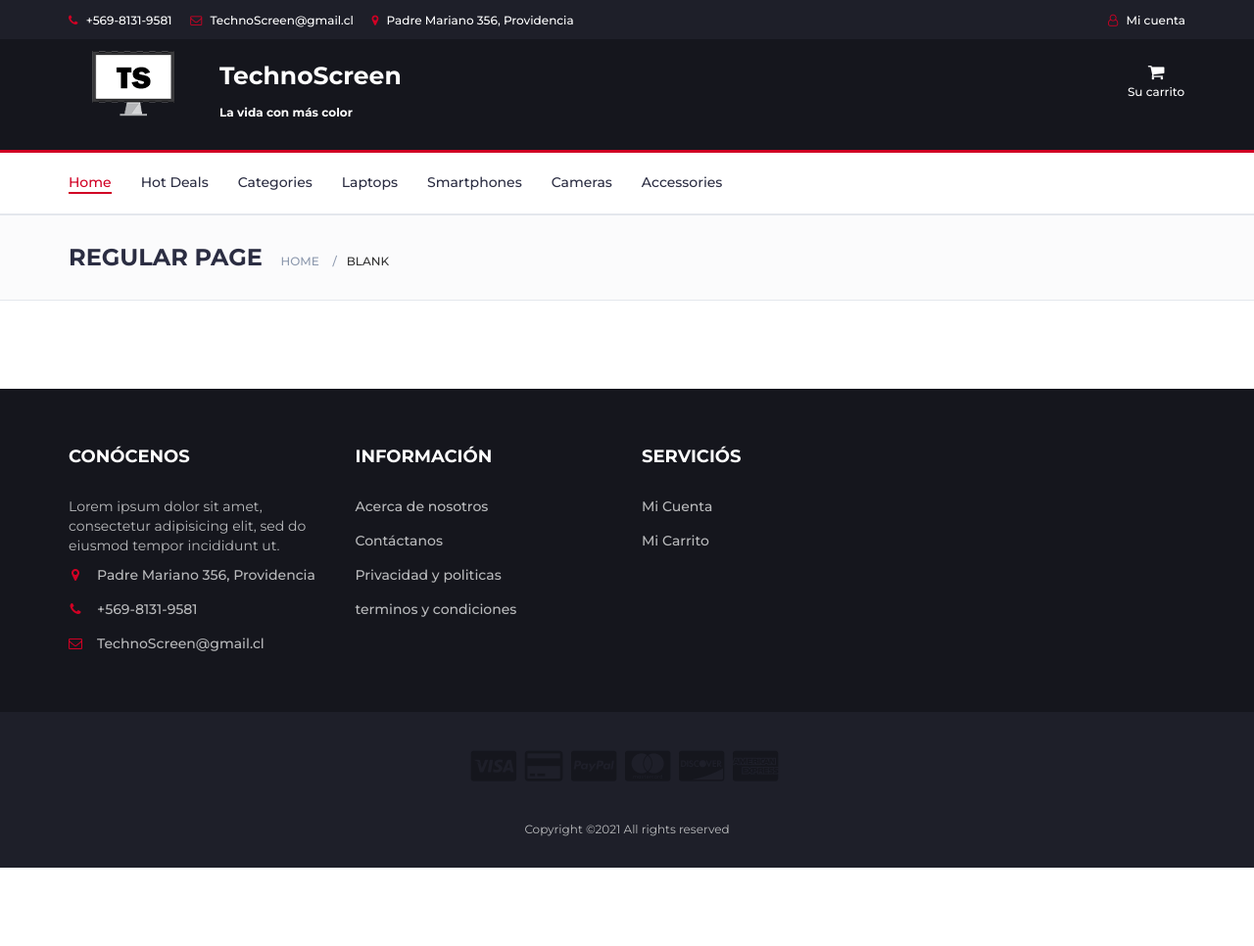
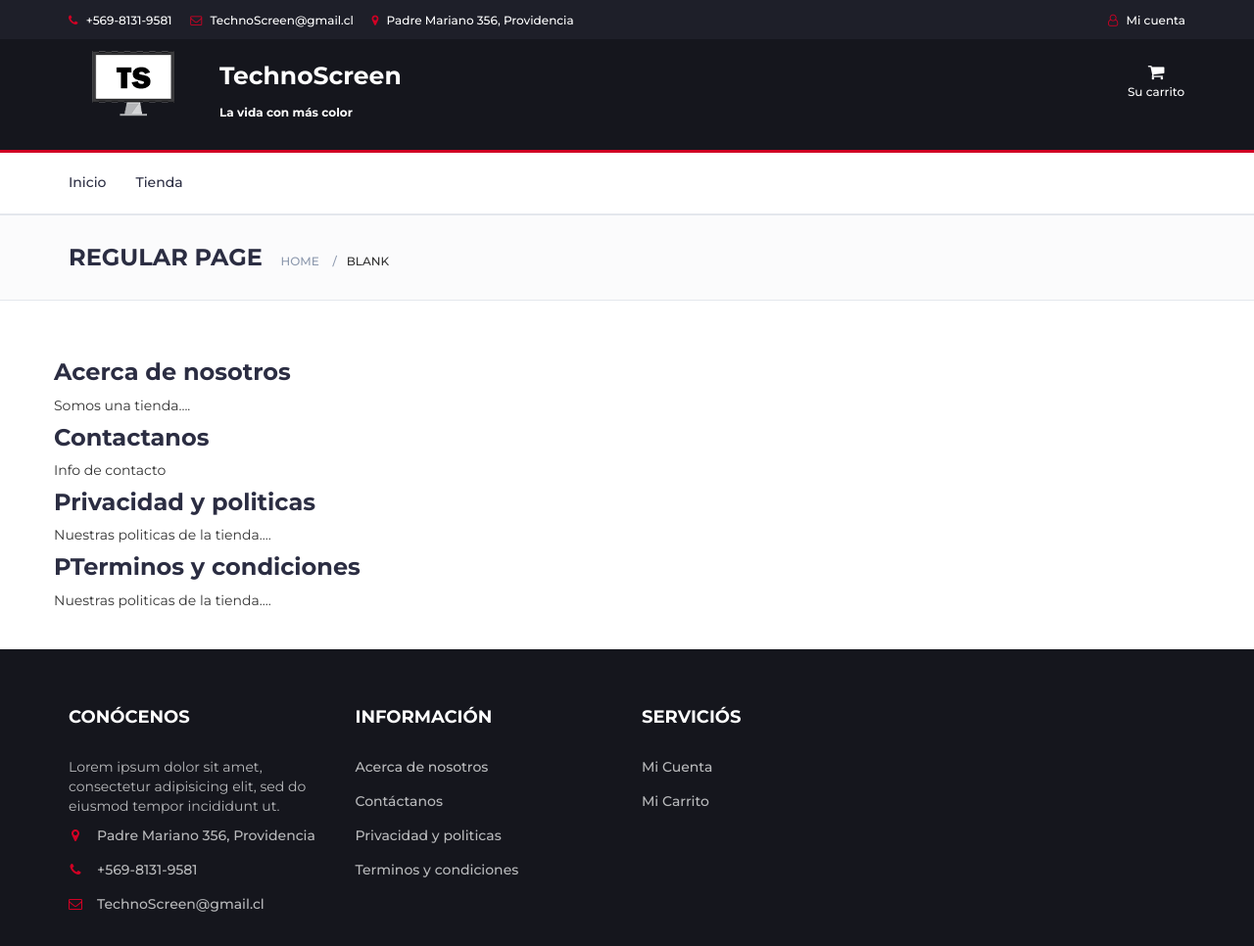
Before and after one commit to GxStyle/Proyecto, a plain HTML site: page blank.html in a window 1280 px wide. Shown: the top 966 px of the page at 98% size. Before the commit the page ends 886 px from the top, so only its background shows below. Drawn offline with Linux system fonts and the light colour scheme.

Commit message:
Pagina de informaciones
Base de pagina de informacion y correcion de una mayuscula que faltaba en las paginas

```diff
--- a/blank.html
+++ b/blank.html
@@ -118,13 +118,9 @@
 				<div id="responsive-nav">
 					<!-- NAV -->
 					<ul class="main-nav nav navbar-nav">
-						<li class="active"><a href="#">Home</a></li>
-						<li><a href="#">Hot Deals</a></li>
-						<li><a href="#">Categories</a></li>
-						<li><a href="#">Laptops</a></li>
-						<li><a href="#">Smartphones</a></li>
-						<li><a href="#">Cameras</a></li>
-						<li><a href="#">Accessories</a></li>
+						<li class="index.html"><a href="#">Inicio</a></li>
+						<li><a href="store.html">Tienda</a></li>
+
 					</ul>
 					<!-- /NAV -->
 				</div>
@@ -160,6 +156,20 @@
 			<div class="container">
 				<!-- row -->
 				<div class="row">
+					<h3>Acerca de nosotros</h3>
+					<p>Somos una tienda....</p>
+				</div>
+				<div class="row">
+					<h3>Contactanos</h3>
+					<p>Info de contacto</p>
+				</div>
+				<div class="row">
+					<h3>Privacidad y politicas</h3>
+					<p>Nuestras politicas de la tienda....</p>
+				</div>
+				<div class="row">
+					<h3>PTerminos y condiciones</h3>
+					<p>Nuestras politicas de la tienda....</p>
 				</div>
 				<!-- /row -->
 			</div>
@@ -198,7 +208,7 @@
 									<li><a href="#">Acerca de nosotros</a></li>
 									<li><a href="#">Contáctanos</a></li>
 									<li><a href="#">Privacidad y politicas</a></li>
-									<li><a href="#">terminos y condiciones</a></li>
+									<li><a href="#">Terminos y condiciones</a></li>
 								</ul>
 							</div>
 						</div>
```
Also changed, not shown: Gear Monitor.html (+1 -1 lines), checkout.html (+1 -1 lines), index.html (+1 -1 lines), store.html (+1 -1 lines).
